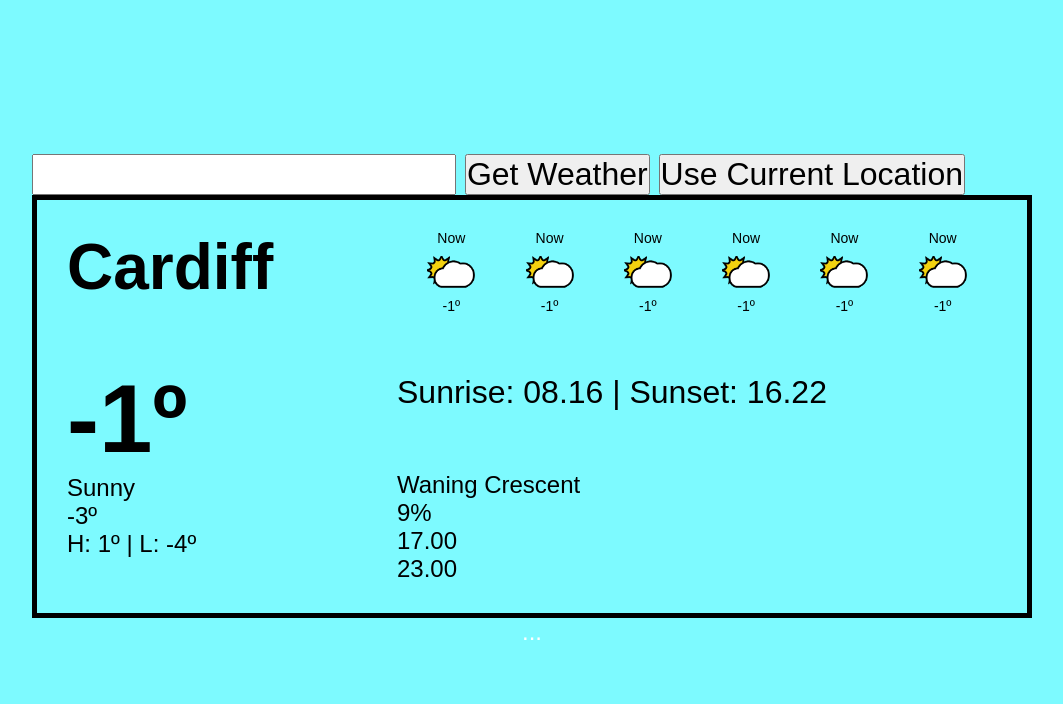
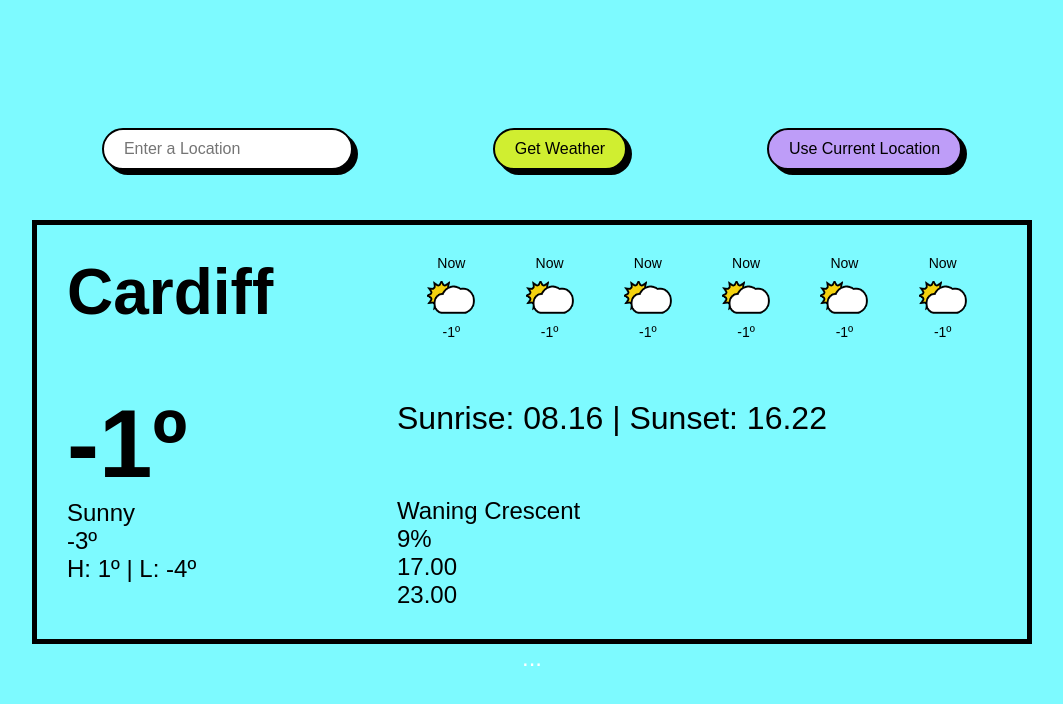
Before and after one commit to hughcollier/weatherApp, a website built with webpack: page src/template.html in a window 1280 px wide. Shown: the whole page, without its empty margins (108-1171 px from the left). Built offline with nearby package versions, Linux system fonts and the light colour scheme; files whose address does not match are found by name.

Commit message:
wip moving machines

```diff
--- a/src/scss/_weather-table.scss
+++ b/src/scss/_weather-table.scss
@@ -1,3 +1,52 @@
+#search-form {
+  margin-bottom: 50px;
+  font-size: 1rem;
+  display: flex;
+  justify-content: space-around;
+
+  // Make label visible to screen-readers only
+  label {
+    border: 0 !important;
+    clip: rect(0 0 0 0) !important;
+    height: 1px !important;
+    margin: -1px !important;
+    overflow: hidden !important;
+    padding: 0 !important;
+    position: absolute !important;
+    width: 1px !important;
+  }
+
+  input#location {
+    border: 2px solid black;
+    border-radius: 50px;
+    box-shadow: black 5px 5px;
+    padding: 10px 20px;
+    display: block;
+
+    &:focus {
+      outline-color: white;
+      outline-style: solid;
+      outline-width: 5px;
+      outline-offset: -4px;
+    }
+  }
+
+  button {
+    border: 2px solid black;
+    border-radius: 50px;
+    box-shadow: black 5px 5px;
+    padding: 10px 20px;
+
+    &#submit {
+      background-color: #d0ee30;
+    }
+
+    &#getCurrenLocationButton {
+      background-color: #be9df8;
+    }
+  }
+}
+
 #weather-table {
   border: 5px solid black;
   display: grid;
--- a/src/template.html
+++ b/src/template.html
@@ -7,12 +7,20 @@
   <body>
     <div id="container">
       <div>
-        <label for="location"></label>
-        <input type="text" name="location" id="location" />
-        <button id="submit">Get Weather</button>
-        <button class="hidden" id="getCurrenLocationButton">
-          Use Current Location
-        </button>
+        <div id="search-form">
+
+          <label for="location">Enter a Location</label>
+          <input
+            type="text"
+            name="location"
+            id="location"
+            placeholder="Enter a Location"
+          />
+          <button id="submit">Get Weather</button>
+          <button class="hidden" id="getCurrenLocationButton">
+            Use Current Location
+          </button>
+        </div>
 
         <div id="weather-table">
           <div id="location-name">Cardiff</div>
```
